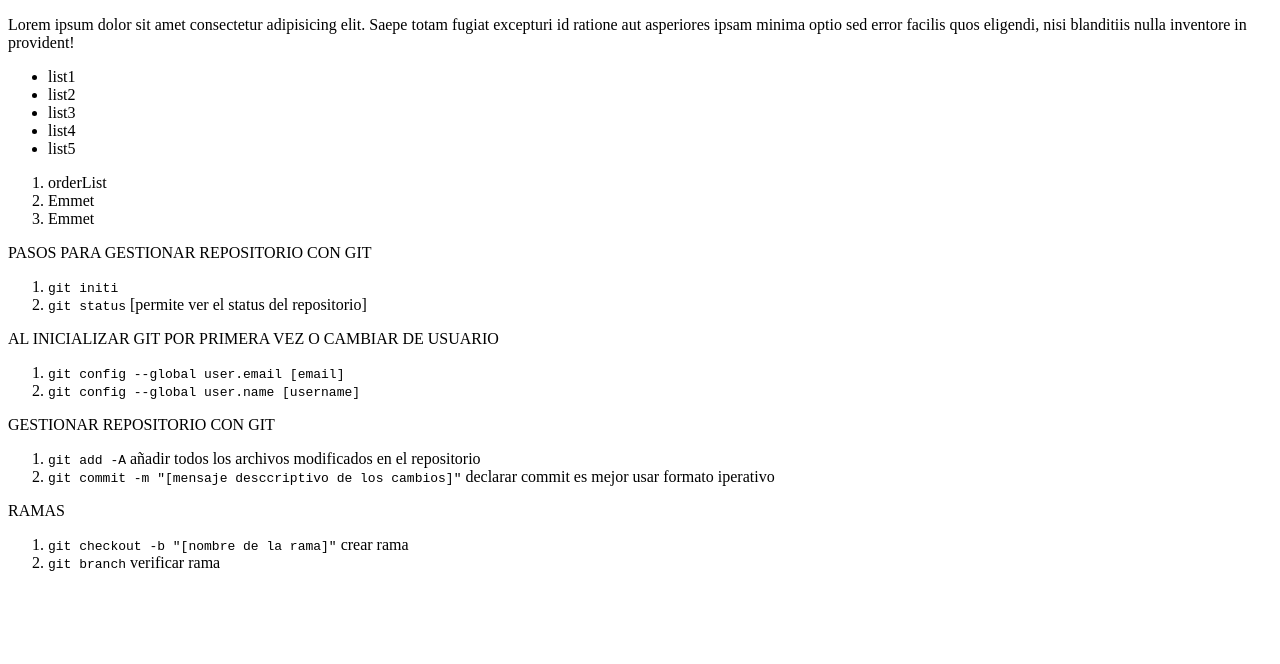
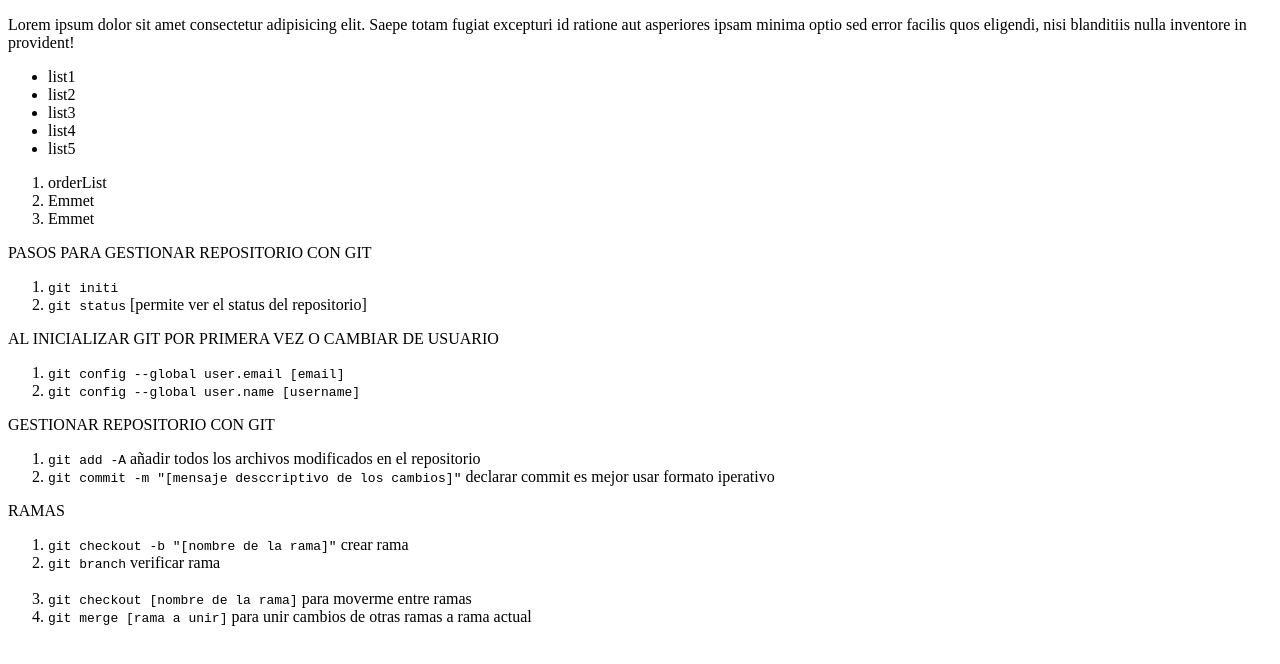
Before and after one commit to Diegodenac/TecWeb_p1, a plain HTML site: page index.html in a window 1280 px wide. Drawn offline with Linux system fonts and the light colour scheme.

Commit message:
Added notes for branches

```diff
--- a/index.html
+++ b/index.html
@@ -39,6 +39,8 @@
         <li><code> git checkout -b "[nombre de la rama]"</code> crear rama</li>
         <li><code> git branch</code> verificar rama</li>
         <img src="" alt="">
+        <li><code>git checkout [nombre de la rama]</code> para moverme entre ramas</li>
+        <li><code>git merge [rama a unir]</code> para unir cambios de otras ramas a rama actual</li>
     </ol>
 </body>
 </html>
```
